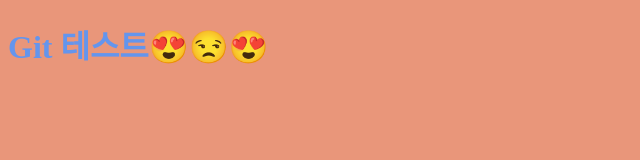
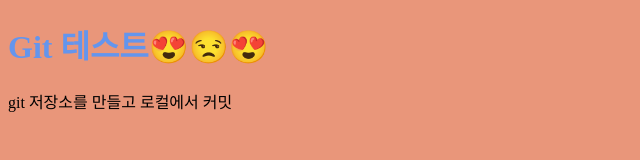
Before and after one commit to hyeminEE/Test-git, a plain HTML site: page index.html in a window 1280 px wide. Shown: the whole page, without its empty margins (0-640 px from the left). Drawn offline with Linux system fonts and the light colour scheme.

Commit message:
index수정 2

```diff
--- a/index.html
+++ b/index.html
@@ -9,6 +9,6 @@
 </head>
 <body>
     <h1>Git 테스트😍😒😍</h1>
-
+    <p>git 저장소를 만들고 로컬에서 커밋</p>
 </body>
 </html>
```
